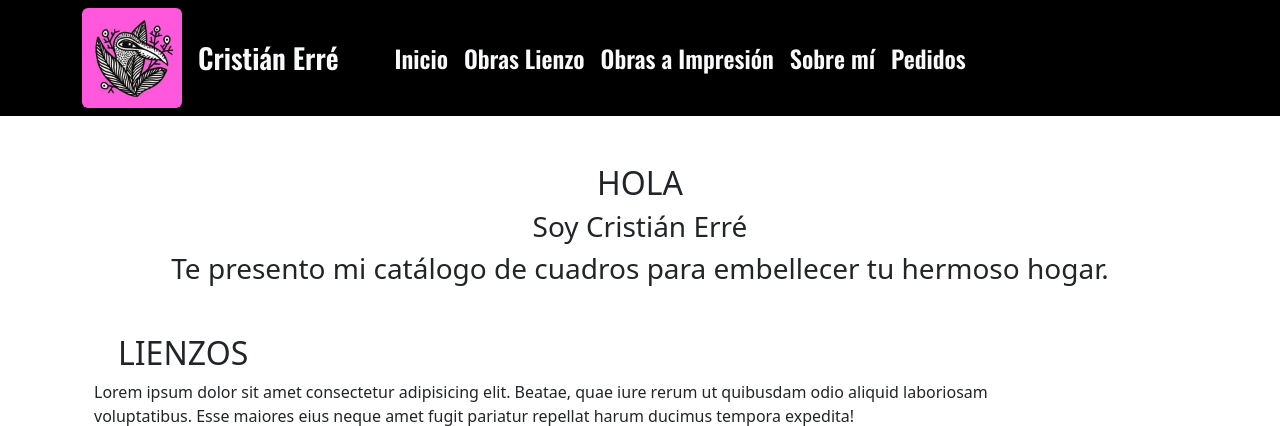
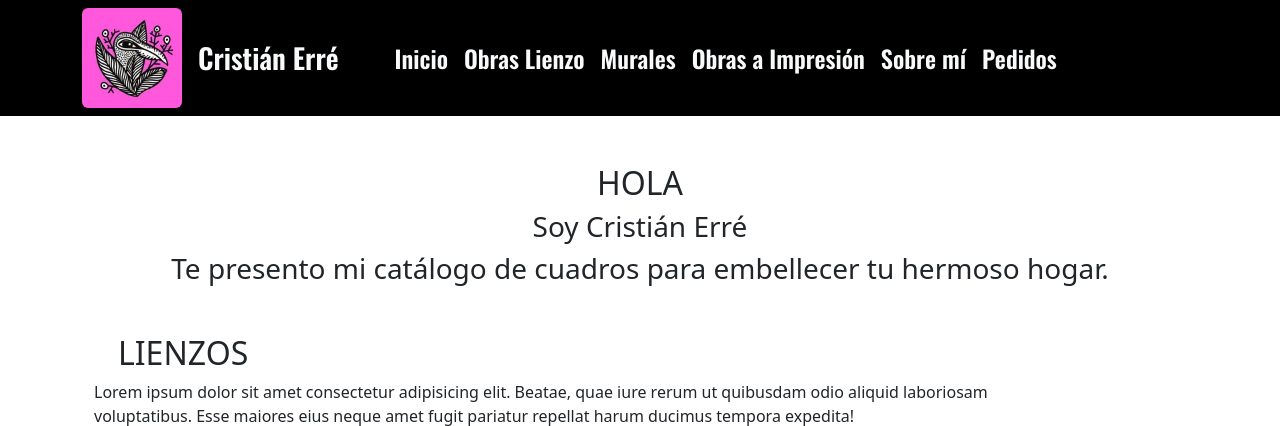
Before and after one commit to FrappuccinoIc/pagina_obras, a Django app: page / in a window 1280 px wide. Shown: the top 426 px of the page. Run offline with Django 4.2, Linux system fonts and the light colour scheme.

Commit message:
Adición de pestaña de murales a pantalla de inicio

```diff
--- a/catalogo/templates/catalogo/base.html
+++ b/catalogo/templates/catalogo/base.html
@@ -26,8 +26,8 @@
                         <li class="nav-item"><p class="navbar-brand me-5 my-0 fs-3 oswald text-light">{{ nombre_pagina }}</p></li>
                         <li class="nav-item"><a class="nav-link oswald fs-4 text-light" href="/">Inicio</a></li>
                         <li class="nav-item"><a class="nav-link oswald fs-4 text-light" href="/lienzo">Obras Lienzo</a></li>
+                        <li class="nav-item"><a class="nav-link oswald fs-4 text-light" href="/murales">Murales</a></li>
                         <li class="nav-item"><a class="nav-link oswald fs-4 text-light" href="/impresiones">Obras a Impresión</a></li>
-                        <li class="nav-item"><a class="nav-link oswald fs-4 text-light" href="/murales">Murales</a></li>
                         <li class="nav-item"><a class="nav-link oswald fs-4 text-light" href="/info">Sobre mí</a></li>
                         <li class="nav-item"><a class="nav-link oswald fs-4 text-light" href="/pedidos">Pedidos</a></li>
                     </ul>
--- a/core/templates/core/base.html
+++ b/core/templates/core/base.html
@@ -26,6 +26,7 @@
                         <li class="nav-item"><p class="navbar-brand me-5 my-0 fs-3 oswald text-light">{{ nombre_pagina }}</p></li>
                         <li class="nav-item"><a class="nav-link oswald fs-4 text-light" href="/">Inicio</a></li>
                         <li class="nav-item"><a class="nav-link oswald fs-4 text-light" href="/lienzo">Obras Lienzo</a></li>
+                        <li class="nav-item"><a class="nav-link oswald fs-4 text-light" href="/murales">Murales</a></li>
                         <li class="nav-item"><a class="nav-link oswald fs-4 text-light" href="/impresiones">Obras a Impresión</a></li>
                         <li class="nav-item"><a class="nav-link oswald fs-4 text-light" href="/info">Sobre mí</a></li>
                         <li class="nav-item"><a class="nav-link oswald fs-4 text-light" href="/pedidos">Pedidos</a></li>
```
